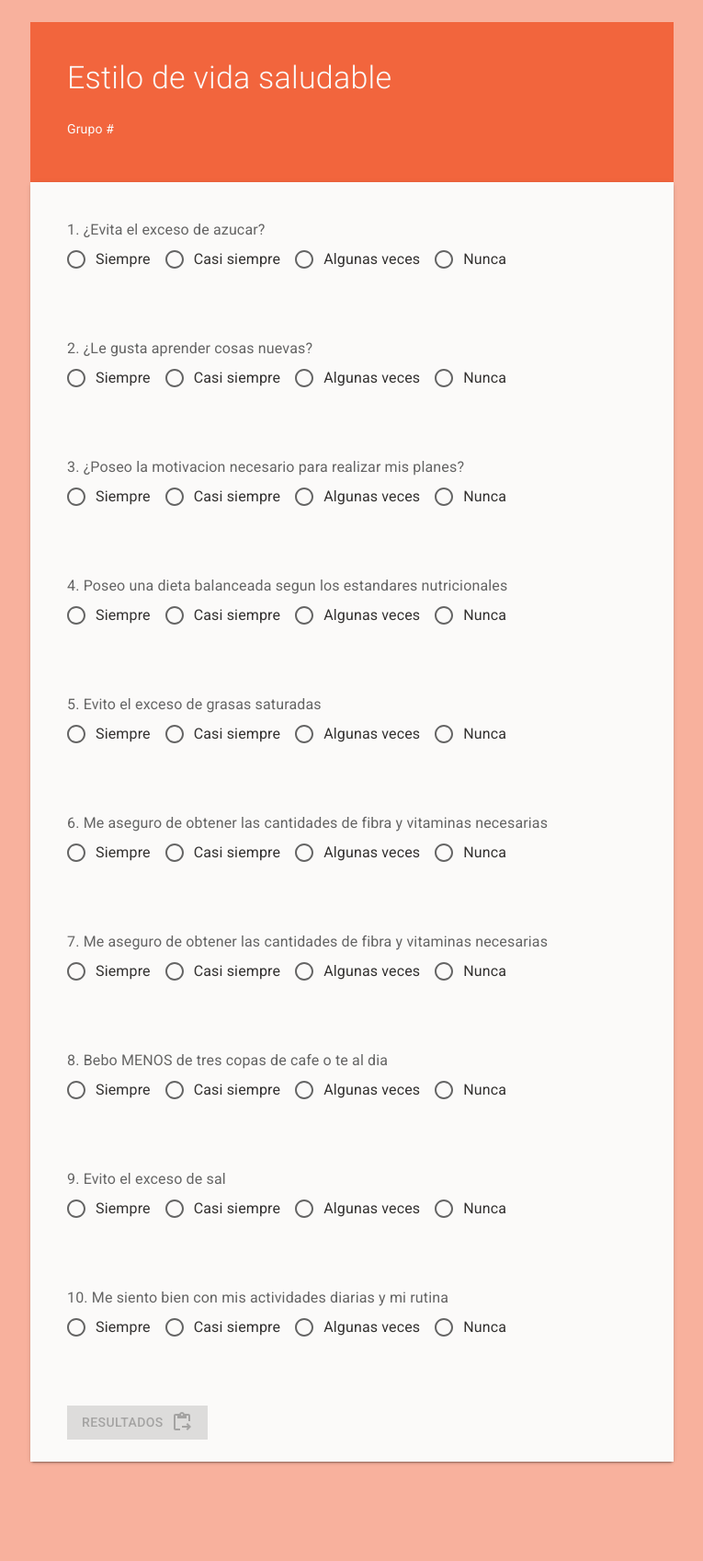
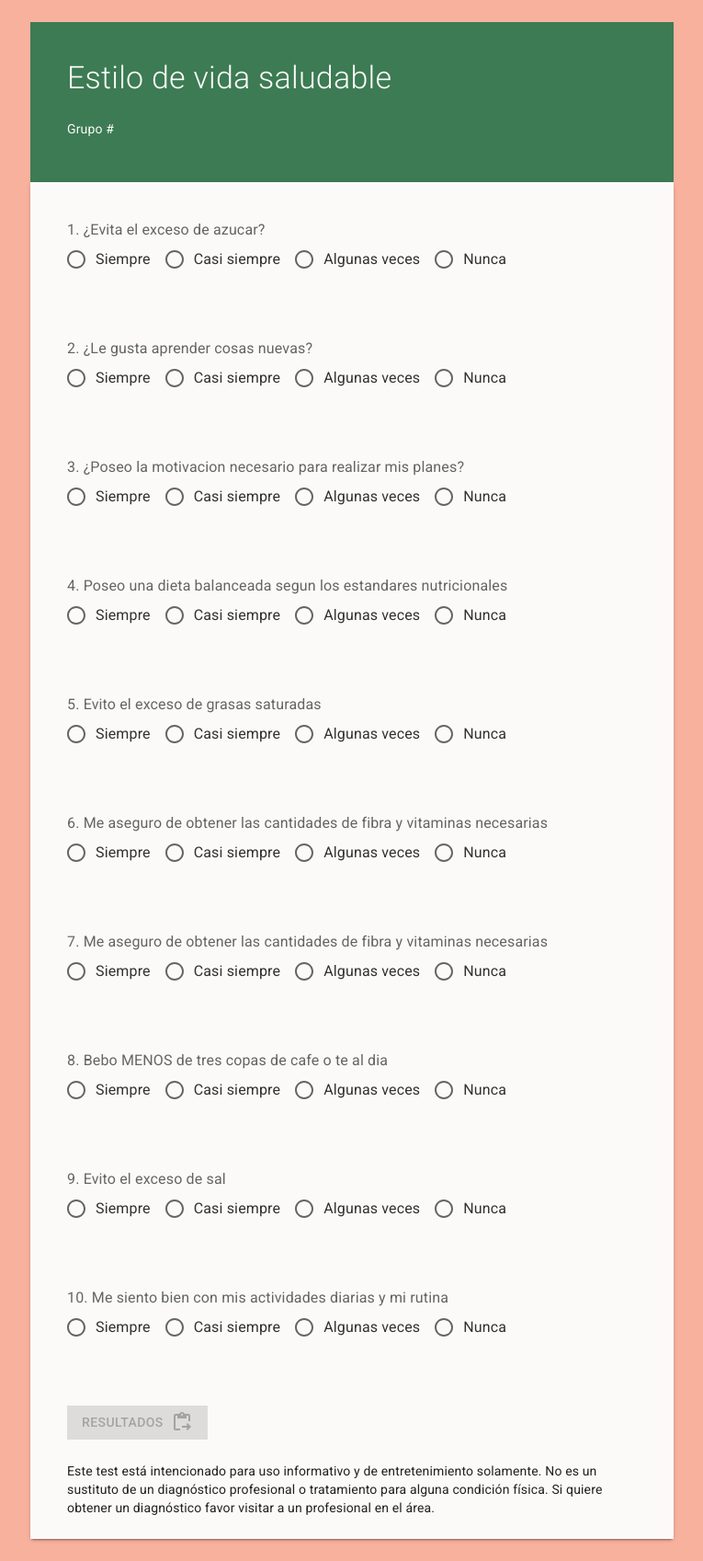
Before and after one commit to ignemdev/dynamic-test, a React (Create React App) app: page / in a window 1280 px wide. Shown: the whole page at 92% size, without its empty margins (257-1022 px from the left). Before the commit the page ends 1613 px from the top, so only its background shows below. Built offline with nearby package versions, Linux system fonts and the light colour scheme.

Commit message:
nota de intencion de test

```diff
--- a/src/components/Test.js
+++ b/src/components/Test.js
@@ -1,7 +1,7 @@
 import { useState, useEffect } from 'react';
 import { useForm } from "react-hook-form";
 
-import { Box, Paper, Button, CircularProgress } from '@mui/material'
+import { Box, Paper, Button, CircularProgress, Typography } from '@mui/material'
 import ContentPasteGoIcon from '@mui/icons-material/ContentPasteGo';
 
 import { spacing, border, palette } from '../helpers/theme';
@@ -79,6 +79,11 @@ const Test = () => {
                         Resultados <ContentPasteGoIcon sx={{ marginLeft: 1 }} />
                     </Button>
                 </Box>
+                <Box sx={{ ...spacing, paddingTop: 0, backgroundColor: palette.secondary.main }}>
+                    <Typography variant="body2">
+                        Este test está intencionado para uso informativo y de entretenimiento solamente. No es un sustituto de un diagnóstico profesional o tratamiento para alguna condición física. Si quiere obtener un diagnóstico favor visitar a un profesional en el área.
+                    </Typography>
+                </Box>
             </Paper>
             <Result
                 open={isResultModalOpen}
--- a/src/helpers/theme.js
+++ b/src/helpers/theme.js
@@ -34,7 +34,7 @@ export const theme = createTheme({
                     props: { variant: 'primary' },
                     style: {
                         border: 0,
-                        backgroundColor: palette.primary.main,
+                        backgroundColor: palette.info.main,
                         color: palette.primary.contrastText,
                     },
                 },
```
